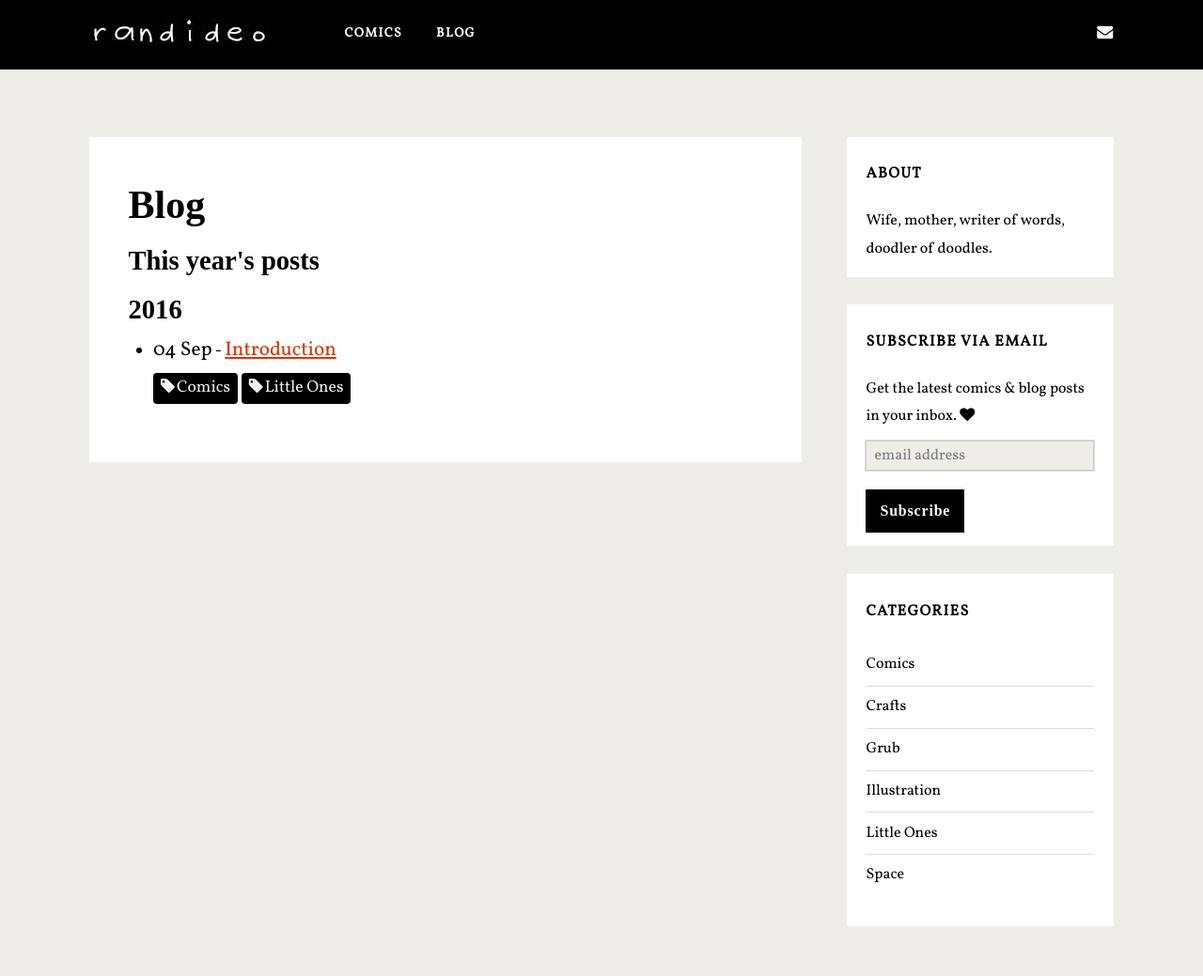
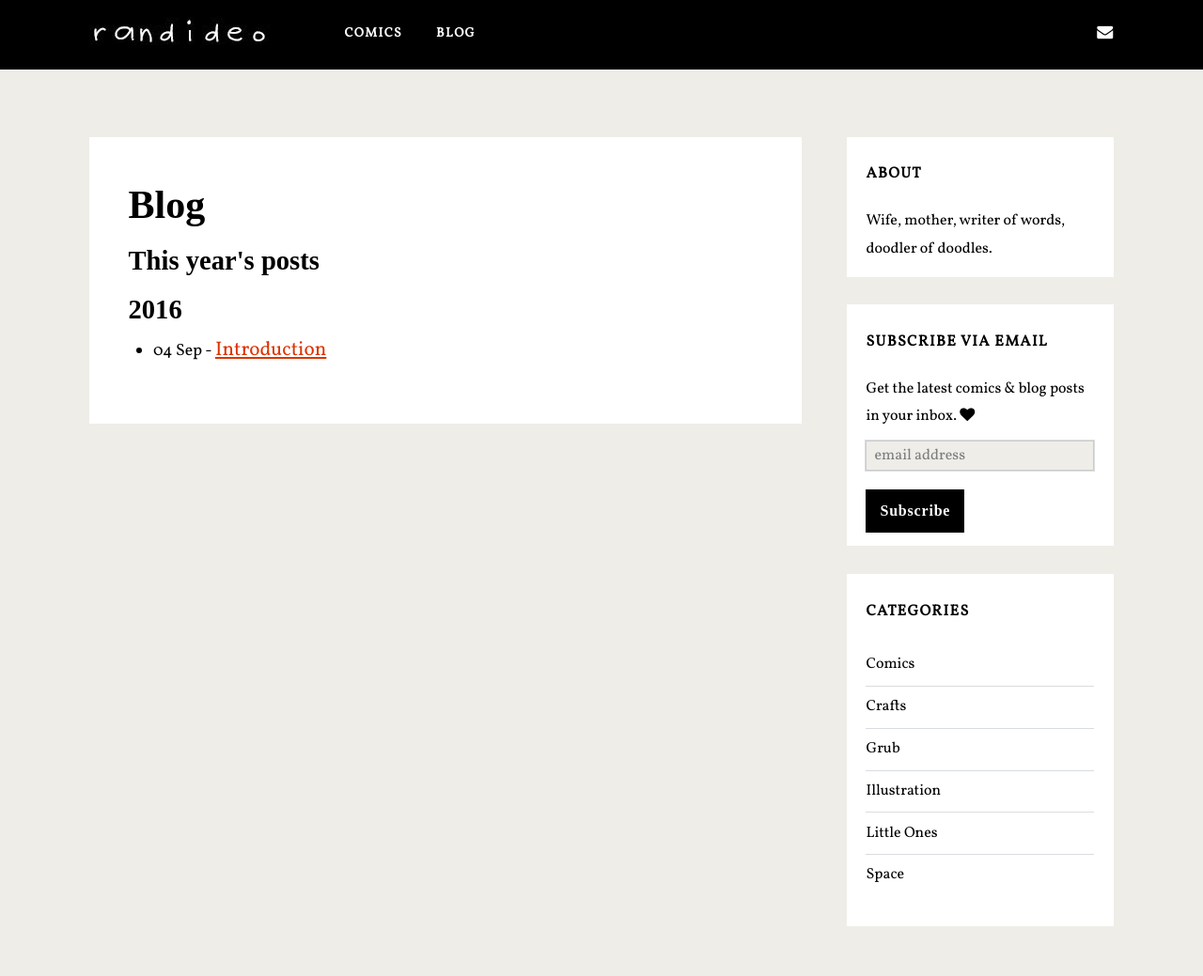
Before and after one commit to randideo/randideo.github.io, a Jekyll site: the page built from blog.html, in a window 1280 px wide. Shown: the whole page at 94% size. Built offline with Jekyll 4.4.1, drawn with Linux system fonts in a browser that asks for light colours; nearby versions of some CDN libraries; some web fonts are replaced; comment, search, counter and statistics services are not loaded.

Commit message:
Update blog.html

```diff
--- a/blog.html
+++ b/blog.html
@@ -16,42 +16,7 @@
         <ul class="past">
       {% endif %}
     {% endunless %}
-      <li><time style="font-size: 1.2em;">{{ post.date | date:"%d %b" }}</time> - <a href="{{ post.url }}" style="font-size: 1.2em;">{{ post.title }}</a><br>
-        {% for tags in post.tags %}
-        <a style="color: #efefef;" href="#{{ tag | slugify }}" class="codinfox-tag-mark"><i class="fa fa-tag" style="padding-right: 2px;" aria-hidden="true"></i>{{ tags }}</a> {% endfor %}
-          </li>
+      <li><time style="font-size: 1em;">{{ post.date | date:"%d %b" }}</time> - <a href="{{ post.url }}" style="font-size: 1.2em;">{{ post.title }}</a>
+        </li>
   {% endfor %}
   </ul>
-
-<style>
- .codinfox-category-list {
-    padding-left: 1rem;
-
-}
-.codinfox-category-list li small {
-    font-size: 80%;
-    color: #000;
-  text-decoration: none;
-}
-
-
-.codinfox-category-list li a:hover {
-    color: #dd3300;
-    text-decoration: none;
-}
-.codinfox-category-list li a:hover small {
-    color: inherit;
-  text-decoration: none;
-}
-
-.codinfox-tag-mark{
-    display: inline-block;
-    background: #000;
-    margin-top: 8px;
-    padding: .2rem .5rem .2rem .5rem;
-    border-radius: 4px;
-    color: #fff;
-   text-decoration: none;
-  font-size: 1em;
-}
-</style>
```
